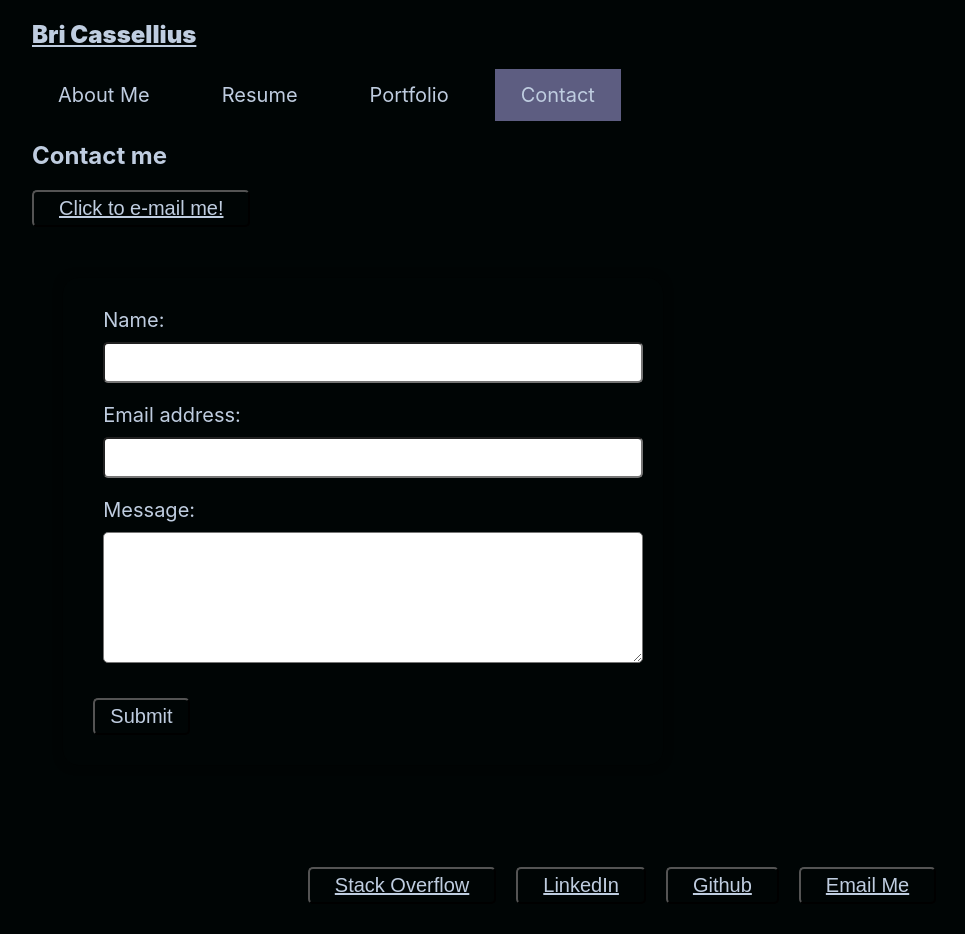
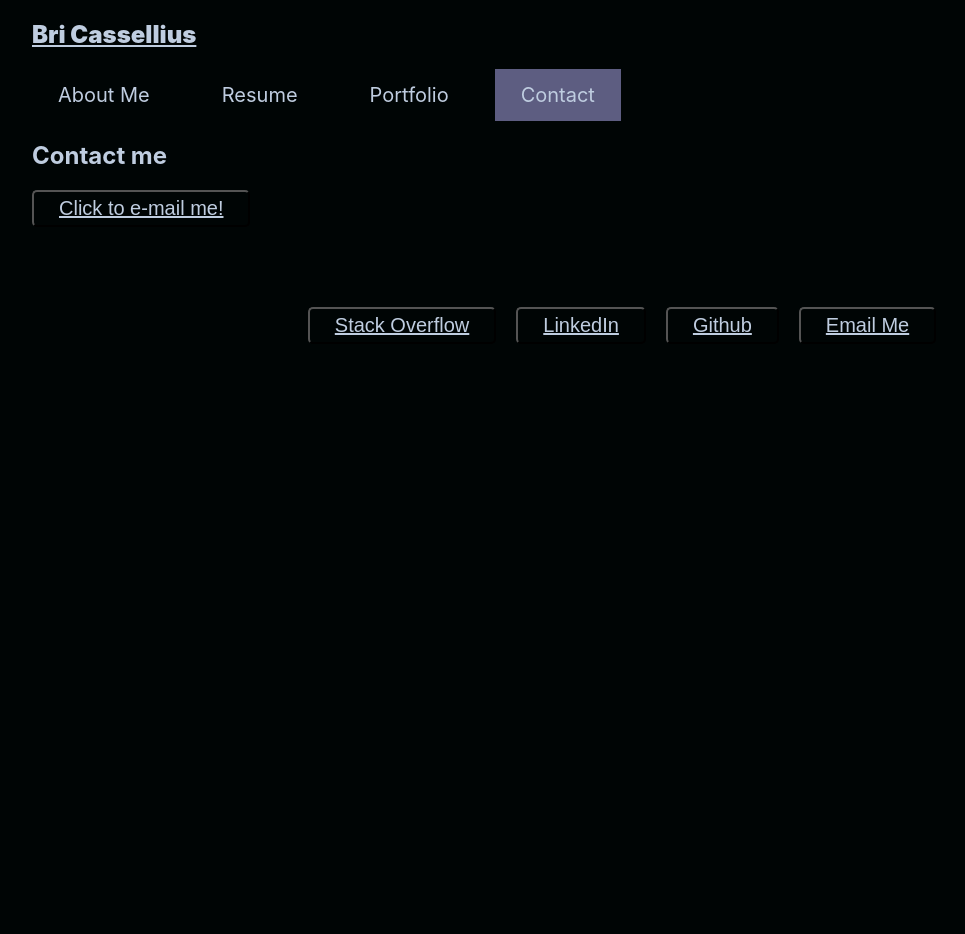
Before and after one commit to bcassellius/portfolio, a React (Create React App) app: page / in a window 1280 px wide. Both pictures are taken after a click on the element "Contact". Shown: the whole page, without its empty margins (28-993 px from the left). After the commit the page ends 800 px from the top, so only its background shows below. Built offline with nearby package versions, Linux system fonts and the light colour scheme.

Commit message:
pulled out contact form

```diff
--- a/src/components/Contact/index.js
+++ b/src/components/Contact/index.js
@@ -1,7 +1,6 @@
 import React, {useState} from "react";
 import {validateEmail } from "../../utils/helpers";
 import "./style.css";
-import ButtonMailto from "../Link";
 
 function ContactForm() {
     const [formState, setFormState] = useState({ name: '', email: '', message: '' });
@@ -41,28 +40,30 @@ function ContactForm() {
       <section>
         <h1>Contact me</h1>
         <button type="button" className="btn btn-link"><a class="mailto" href="mailto:bhilliker@gmail.com"target="_blank">Click to e-mail me!</a></button>
-        <form id="contact-form" onSubmit={handleSubmit}>
-          <div>
-            <label htmlFor="name">Name:</label>
-            <input type="text" name="name" defaultValue={name} onBlur={handleChange} />
-          </div>
-          <div>
-            <label htmlFor="email">Email address:</label>
-            <input type="email" name="email" defaultValue={email} onBlur={handleChange} />
-          </div>
-          <div>
-            <label htmlFor="message">Message:</label>
-            <textarea name="message" rows="5" defaultValue={message} onBlur={handleChange} />
-          </div>
-          {errorMessage && (
-            <div>
-              <p className="error-text">{errorMessage}</p>
-            </div>
-          )}
-          <button className="btn" data-testid="button" type="submit">Submit</button>
-        </form>
       </section>
     );
 }
 
 export default ContactForm
+        // <h2> -or- </h2>
+        // <p> Complete the form. </p>
+        // <form id="contact-form" onSubmit={handleSubmit}>
+        //   <div>
+        //     <label htmlFor="name">Name:</label>
+        //     <input type="text" name="name" defaultValue={name} onBlur={handleChange} />
+        //   </div>
+        //   <div>
+        //     <label htmlFor="email">Email address:</label>
+        //     <input type="email" name="email" defaultValue={email} onBlur={handleChange} />
+        //   </div>
+        //   <div>
+        //     <label htmlFor="message">Message:</label>
+        //     <textarea name="message" rows="5" defaultValue={message} onBlur={handleChange} />
+        //   </div>
+        //   {errorMessage && (
+        //     <div>
+        //       <p className="error-text">{errorMessage}</p>
+        //     </div>
+        //   )}
+        //   <button className="btn" data-testid="button" type="submit">Submit</button>
+        // </form>
```
